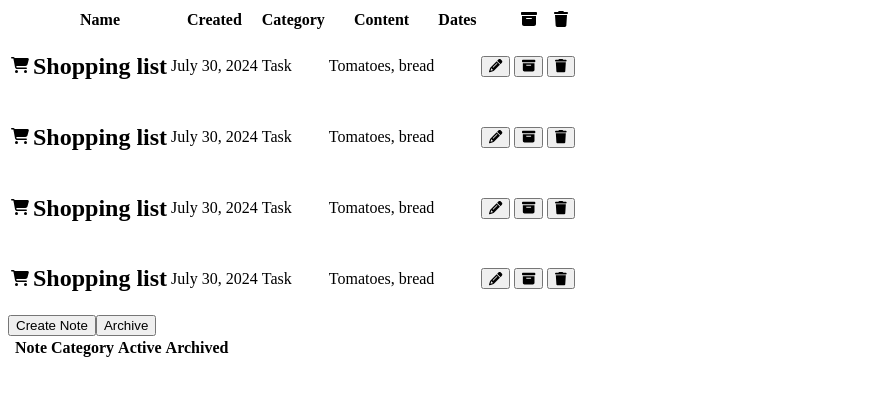
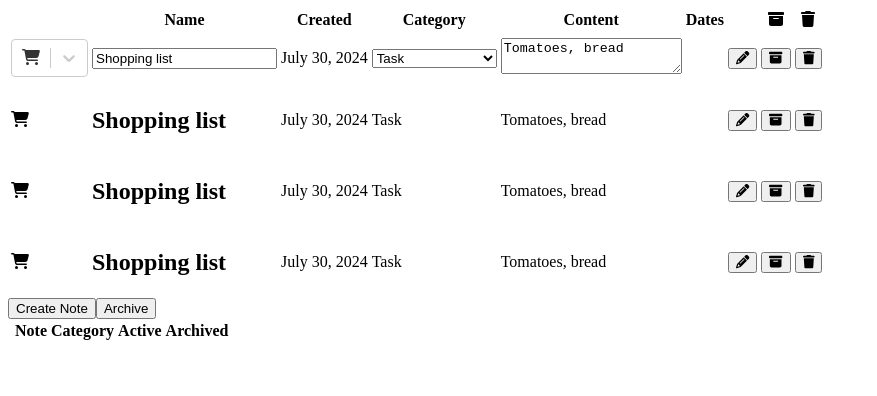
Before and after one commit to ravenser/React-ts-app, a React (Vite) app: page / in a window 1280 px wide. Both pictures are taken after a click on the button 495 px from the left and 66 px from the top of the page. Shown: the top 396 px of the page, without its empty margins (0-877 px from the left). Built offline with nearby package versions, Linux system fonts and the light colour scheme.

Commit message:
added some logic

```diff
--- a/package.json
+++ b/package.json
@@ -16,6 +16,7 @@
     "@types/styled-components": "^5.1.34",
     "react": "^18.3.1",
     "react-dom": "^18.3.1",
+    "react-select": "^5.8.0",
     "styled-components": "^6.1.12"
   },
   "devDependencies": {
--- a/src/componetns/AllNotesContext.tsx
+++ b/src/componetns/AllNotesContext.tsx
@@ -1,6 +1,12 @@
 import React, { createContext, ReactNode, useContext, useState } from "react";
 import { Note } from "../model";
 import { faCartShopping } from "@fortawesome/free-solid-svg-icons";
+
+interface Category {
+  value: string;
+  label: string;
+}
+
 interface AllNoteContextType {
   allNotes: Note[];
   noteAdd: () => void;
@@ -10,6 +16,7 @@ interface AllNoteContextType {
   archiveNotes: Note[];
   moveToArchive: (index: number) => void;
   moveFromArchive: (index: number) => void;
+  categories: Category[];
 }
 const AllNoteContext = createContext<AllNoteContextType | undefined>(undefined);
 
@@ -54,7 +61,7 @@ export const NoteProvider: React.FC<{ children: ReactNode }> = ({
 
   const noteAdd = () => {
     const emptyNote: Note = {
-      icon: faCartShopping, // Example icon, you can replace this
+      icon: faCartShopping,
       name: "",
       created: new Date(),
       category: "",
@@ -97,6 +104,12 @@ export const NoteProvider: React.FC<{ children: ReactNode }> = ({
     });
   };
 
+  const categories: Category[] = [
+    { value: "Task", label: "Task" },
+    { value: "Random Thought", label: "Random Thought" },
+    { value: "Idea", label: "Idea" },
+  ];
+
   return (
     <AllNoteContext.Provider
       value={{
@@ -108,6 +121,7 @@ export const NoteProvider: React.FC<{ children: ReactNode }> = ({
         archiveNotes,
         moveToArchive,
         moveFromArchive,
+        categories,
       }}
     >
       {children}
--- a/src/componetns/NoteComponent.tsx
+++ b/src/componetns/NoteComponent.tsx
@@ -6,34 +6,78 @@ import {
   faArchive,
   faPencilAlt,
   faTrash,
+  IconDefinition,
 } from "@fortawesome/free-solid-svg-icons";
 import { Note } from "../model";
+import IconSelect from "./SelectIcon";
+
 interface NoteComponentProps {
   index: number;
 }
 const NoteComponent: React.FC<NoteComponentProps> = ({ index }) => {
-  const { allNotes, editNotes, deleteNote, moveToArchive } = useNoteContext();
+  const { allNotes, editNotes, deleteNote, moveToArchive, categories } =
+    useNoteContext();
   const [isEditing, setisEditing] = useState<boolean>(false);
+  const [selectedIcon, setSelectedicon] = useState<IconDefinition>(
+    allNotes[index].icon,
+  );
+  const [noteName, setNoteName] = useState<string>(allNotes[index].name);
+  const [selectedCategory, setSelectedCategory] = useState<string>(
+    allNotes[index].category,
+  );
+  const [noteContent, setNoteContent] = useState<string>(
+    allNotes[index].content,
+  );
+
   const EditNote = () => {
+    setisEditing(!isEditing);
     const newNote: Note = allNotes[index];
     editNotes(index, newNote);
+  };
+  const editName = (e: React.ChangeEvent<HTMLInputElement>) => {
+    setNoteName(e.target.value);
+  };
+  const editCategory = (event: React.ChangeEvent<HTMLSelectElement>) => {
+    setSelectedCategory(event.target.value);
+  };
+  const editContent = (e: React.ChangeEvent<HTMLTextAreaElement>) => {
+    setNoteContent(e.target.value);
   };
   return (
     <tr className="table-row">
       <td>
         {!isEditing && (
-          <FontAwesomeIcon
-            icon={allNotes[index].icon}
-            className="category-icon"
-          />
+          <FontAwesomeIcon icon={selectedIcon} className="category-icon" />
+        )}
+        {isEditing && (
+          <IconSelect selectedIcon={selectedIcon} onChange={setSelectedicon} />
         )}
       </td>
-      <td>{!isEditing && <h2 className="name">{allNotes[index].name}</h2>}</td>
+      <td>
+        {!isEditing && <h2 className="name">{noteName}</h2>}
+        {isEditing && (
+          <input type="text" value={noteName} onChange={editName}></input>
+        )}
+      </td>
       <td>
         <FormatDate date={allNotes[index].created} />
       </td>
-      <td>{!isEditing && <p>{allNotes[index].category}</p>}</td>
-      <td>{!isEditing && <p>{allNotes[index].content}</p>}</td>
+      <td>
+        {!isEditing && <p>{selectedCategory}</p>}
+        {isEditing && (
+          <select value={selectedCategory} onChange={editCategory}>
+            {categories.map((category) => (
+              <option key={category.value} value={category.value}>
+                {category.label}
+              </option>
+            ))}
+          </select>
+        )}
+      </td>
+      <td>
+        {!isEditing && <p>{noteContent}</p>}
+        {isEditing && <textarea value={noteContent} onChange={editContent} />}
+      </td>
       <td>{allNotes[index].dates}</td>
       <td className="icon-cell">
         <button className="button-row" onClick={EditNote}>
--- /dev/null
+++ b/src/componetns/SelectIcon.tsx
@@ -0,0 +1,46 @@
+import React from "react";
+import Select from "react-select";
+import { FontAwesomeIcon } from "@fortawesome/react-fontawesome";
+import { IconDefinition } from "@fortawesome/fontawesome-svg-core";
+import {
+  faCoffee,
+  faAppleAlt,
+  faBeer,
+  faCartShopping,
+} from "@fortawesome/free-solid-svg-icons";
+
+interface IconOption {
+  value: IconDefinition;
+  label: React.ReactNode;
+}
+
+interface IconDropdownProps {
+  selectedIcon: IconDefinition;
+  onChange: (icon: IconDefinition) => void;
+}
+
+const IconDropdown: React.FC<IconDropdownProps> = ({
+  selectedIcon,
+  onChange,
+}) => {
+  const icons: IconOption[] = [
+    { value: faCartShopping, label: <FontAwesomeIcon icon={faCartShopping} /> },
+    { value: faCoffee, label: <FontAwesomeIcon icon={faCoffee} /> },
+    { value: faAppleAlt, label: <FontAwesomeIcon icon={faAppleAlt} /> },
+    { value: faBeer, label: <FontAwesomeIcon icon={faBeer} /> },
+  ];
+
+  return (
+    <Select
+      options={icons}
+      value={icons.find((icon) => icon.value === selectedIcon)}
+      onChange={(selectedOption) => {
+        if (selectedOption && selectedOption.value) {
+          onChange(selectedOption.value);
+        }
+      }}
+    />
+  );
+};
+
+export default IconDropdown;
```
Also changed, not shown: 1 other file (tests, documents, lock files or other folders).
